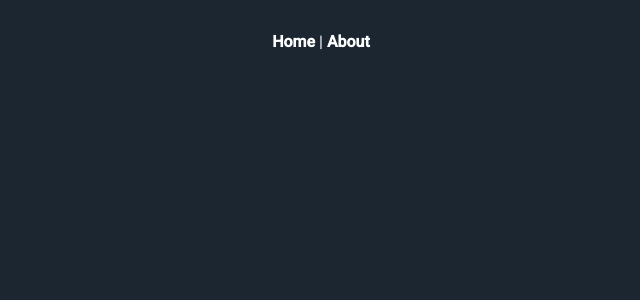
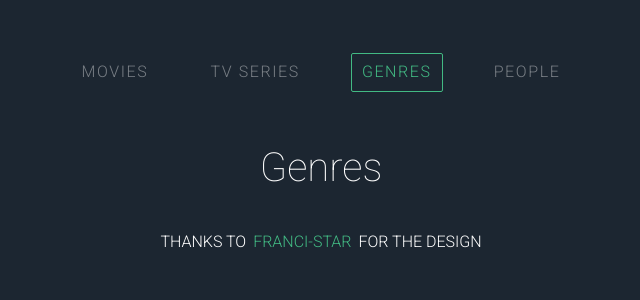
Before and after one commit to acaravello/vue-movie-app, a Vue app: page /genres in a window 1280 px wide. Shown: the top 300 px of the page, without its empty margins (319-959 px from the left). Built offline with nearby package versions, Linux system fonts and the light colour scheme.

Commit message:
Added credits and routes

```diff
--- a/src/App.vue
+++ b/src/App.vue
@@ -2,21 +2,33 @@
   <div id="app">
     <header>
       <div id="nav">
-        <router-link to="/">Home</router-link> |
-        <router-link to="/about">About</router-link>
+        <router-link to="/">Movies</router-link>
+        <router-link to="/tv-series">Tv Series</router-link>
+        <router-link to="/genres">Genres</router-link>
+        <router-link to="/people">People</router-link>
       </div>
     </header>
 
     <router-view />
+    <footer>
+      <div class="credits">
+        thanks to <div class="thanks"><a href="https://github.com/franci-star/" target="_blank">franci-star</a> </div> for the design
+      </div>
+    </footer>
   </div>
 </template>
 
+<script>
+export default {
+
+};
+</script>
+
 <style lang="scss">
-
-  @import "~@fontsource/roboto/index.css";
-  @import "~@fontsource/roboto/100.css";
-  @import "~@fontsource/roboto/300.css";
-  @import "~@fontsource/roboto/500.css";
+@import "~@fontsource/roboto/index.css";
+@import "~@fontsource/roboto/100.css";
+@import "~@fontsource/roboto/300.css";
+@import "~@fontsource/roboto/500.css";
 
 #app {
   font-family: Avenir, Helvetica, Arial, sans-serif;
@@ -26,29 +38,45 @@
   color: #fefefe;
   font-family: "Roboto";
 
-  & h1, h2 {
+  & h1,
+  h2 {
     font-weight: 100;
   }
 
   & h3 {
-    color:   #267953;
+    color: #267953;
     font-weight: 300;
   }
 
   &::selection {
-    background: transparentize($color: #42b983, $amount: 0.5)
+    background: transparentize($color: #42b983, $amount: 0.5);
   }
 }
 
 #nav {
-  padding: 30px;
+  padding: 60px 30px;
 
   a {
-    font-weight: bold;
+    font-weight: 300;
     color: #fff;
+    font-size: 16px;
+    margin: 0 20px;
+    padding: 8px 10px;
+    border-radius: 2px;
+    text-transform: uppercase;
+    letter-spacing: 0.1rem;
+    opacity: 0.4;
+    transition: color 0.6s ease, border-color 0.4s ease, opacity 0.4s linear;
+    padding-bottom: 10px;
+    border: 1px solid transparent;
+    &:hover {
+      opacity: 0.7;
+    }
 
     &.router-link-exact-active {
       color: #42b983;
+      opacity: 1;
+      border-color: #42b983;
     }
   }
 
@@ -58,8 +86,8 @@ body {
   background-color: #1c2631 !important;
 
   a:hover {
-    text-decoration: none ;
-    color: #35ad75 ;
+    text-decoration: none;
+    color: #35ad75;
   }
   .btn-vue {
     color: #fff;
@@ -76,6 +104,41 @@ body {
   .btn:focus {
     box-shadow: none;
   }
+}
+
+footer {
+      min-height: 100px;
+      display: flex;
+      align-items: center;
+      justify-content: center;
+      padding: 30px;
+
+      .credits {
+        text-transform: uppercase;
+        font-weight: 300;
+        display: flex;
+        justify-content: center;
+      }
+       a {
+          margin-left: 5px;
+          margin-right: 5px;
+          color: #42b983;
+          transition: color 1.2s ease;
+       }
+
+       a:hover {
+         color: #69c99e;
+       }
+
+       .thanks {
+         margin-left: 2px;
+         margin-right: 2px;
+         transition: transform 0.8s ease;
+       }
+       .thanks:hover {
+
+         transform: translateY(-2px);
+       }
 
 }
 </style>
--- a/src/components/HelloWorld.vue
+++ b/src/components/HelloWorld.vue
@@ -2,6 +2,10 @@
   <div class="hello">
     <h1>{{ msg }}</h1>
     <p>
+      Scheda dettaglio <br>
+      Label con colori dinamici in card <br>
+      logo vue on top right corner<br>
+      add buymeacoffe to website <br>
       For a guide and recipes on how to configure / customize this project,<br>
       check out the
       <a href="https://cli.vuejs.org" target="_blank" rel="noopener">vue-cli documentation</a>.
--- a/src/router/index.js
+++ b/src/router/index.js
@@ -1,6 +1,6 @@
-import Vue from 'vue'
-import VueRouter from 'vue-router'
-import Home from '../views/Home.vue'
+import Vue from 'vue';
+import VueRouter from 'vue-router';
+import Home from '../views/Home.vue';
 
 Vue.use(VueRouter)
 
@@ -17,6 +17,21 @@ const routes = [
     // this generates a separate chunk (about.[hash].js) for this route
     // which is lazy-loaded when the route is visited.
     component: () => import(/* webpackChunkName: "about" */ '../views/About.vue')
+  },
+  {
+    path: '/tv-series',
+    name: "TvSeries",
+    component: () => import('../views/TvSeries.vue')
+  },
+  {
+    path: '/genres',
+    name: "Genres",
+    component: () => import('../views/Genres.vue')
+  },
+  {
+    path: '/people',
+    name: 'People',
+    component: () => import('../views/People.vue')
   }
 ]
 
--- /dev/null
+++ b/src/views/Genres.vue
@@ -0,0 +1,15 @@
+<template>
+  <div class="genres">
+    <h1>Genres</h1>
+  </div>
+</template>
+
+<script>
+export default {
+    name: "genres"
+}
+</script>
+
+<style lang="scss" scoped>
+
+</style>
--- a/src/views/Home.vue
+++ b/src/views/Home.vue
@@ -1,7 +1,7 @@
 <template>
   <div class="home">
     <img alt="Vue logo" src="../assets/logo.png" />
-    <HelloWorld msg="Welcome to Your Vue.js App" />
+    <HelloWorld msg="Latest Trending Movies" />
     <div class="movies-list-container">
       <div class="cards-container">
         <div class="card" v-for="movie in latestMovies" :key="movie.id">
--- /dev/null
+++ b/src/views/People.vue
@@ -0,0 +1,15 @@
+<template>
+  <div class="people">
+    <h1>People</h1>
+  </div>
+</template>
+
+<script>
+export default {
+    name: "people"
+}
+</script>
+
+<style lang="scss" scoped>
+
+</style>
--- /dev/null
+++ b/src/views/TvSeries.vue
@@ -0,0 +1,15 @@
+<template>
+  <div class="tv-series">
+    <h1>Tv Series</h1>
+  </div>
+</template>
+
+<script>
+export default {
+    name: "tv-series"
+}
+</script>
+
+<style lang="scss" scoped>
+
+</style>
```
